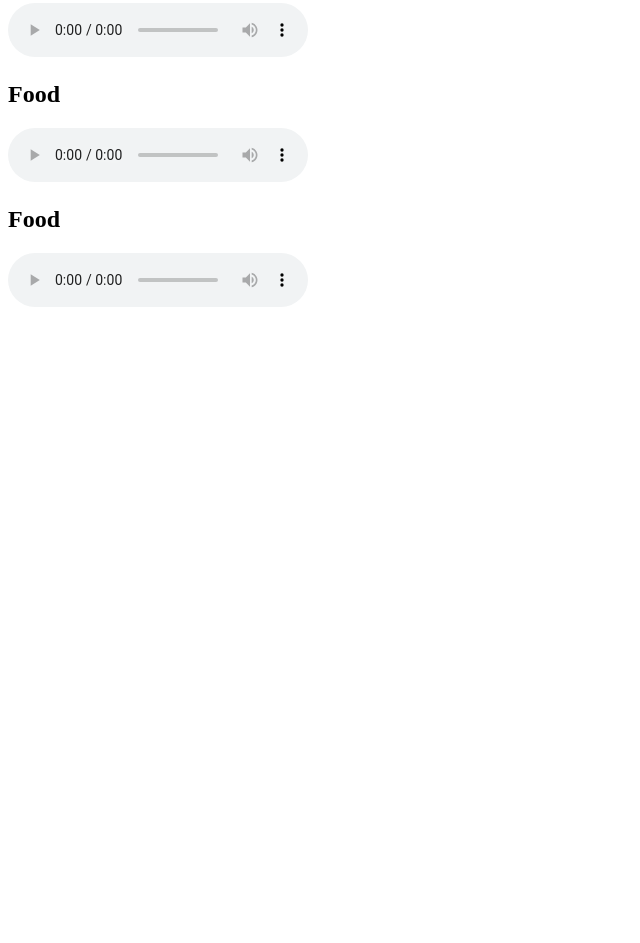
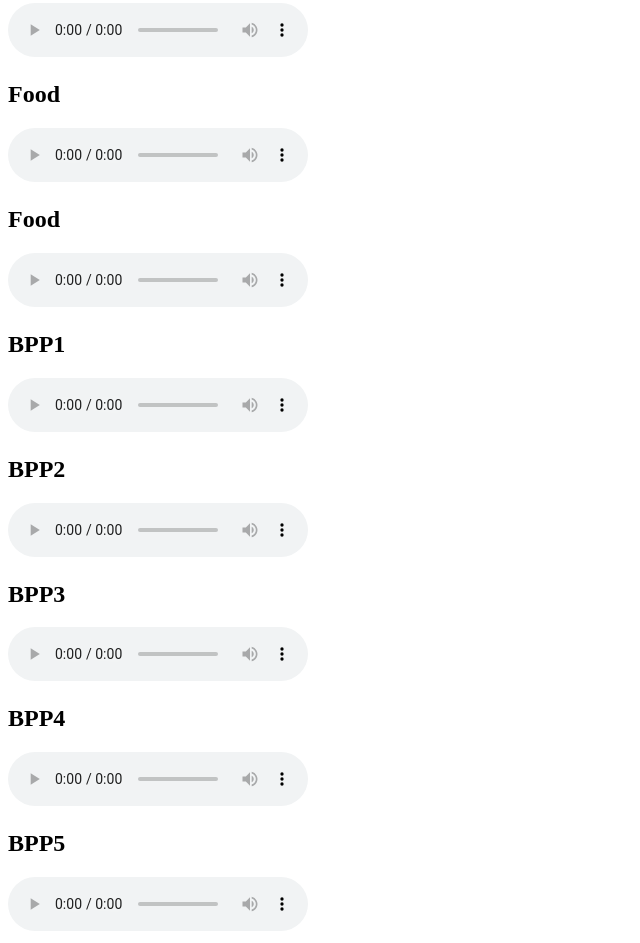
Before and after one commit to bdoersch/pleased, a plain HTML site: page index.html in a window 1280 px wide. Shown: the part 9734-10677 px from the top of the page, without its empty margins (0-640 px from the left). Before the commit the page ends 10053 px from the top, so only its background shows below. Drawn offline with Linux system fonts and the light colour scheme.

Commit message:
Update index.html

```diff
--- a/index.html
+++ b/index.html
@@ -565,7 +565,42 @@
         <!-- Food -->
   <h2>Food</h2>
   <audio controls>
-    <source src="20, continued (interview) - Ultra-Processed People - Chris van Tulleken.mp3" type="audio/mpeg">
+    <source src="21, continued (interview) - Ultra-Processed People - Chris van Tulleken.mp3" type="audio/mpeg">
+    Your browser does not support the audio element.
+  </audio>
+
+          <!-- BPP1 -->
+  <h2>BPP1</h2>
+  <audio controls>
+    <source src="22, continued (interview) - Ultra-Processed People - Chris van Tulleken.mp3" type="audio/mpeg">
+    Your browser does not support the audio element.
+  </audio>
+
+           <!-- BPP2 -->
+  <h2>BPP2</h2>
+  <audio controls>
+    <source src="23, continued (interview) - Ultra-Processed People - Chris van Tulleken.mp3" type="audio/mpeg">
+    Your browser does not support the audio element.
+  </audio>
+
+           <!-- BPP3 -->
+  <h2>BPP3</h2>
+  <audio controls>
+    <source src="24, continued (interview) - Ultra-Processed People - Chris van Tulleken.mp3" type="audio/mpeg">
+    Your browser does not support the audio element.
+  </audio>
+
+           <!-- BPP4 -->
+  <h2>BPP4</h2>
+  <audio controls>
+    <source src="25, continued (interview) - Ultra-Processed People - Chris van Tulleken.mp3" type="audio/mpeg">
+    Your browser does not support the audio element.
+  </audio>
+
+           <!-- BPP5 -->
+  <h2>BPP5</h2>
+  <audio controls>
+    <source src="26, continued (interview) - Ultra-Processed People - Chris van Tulleken.mp3" type="audio/mpeg">
     Your browser does not support the audio element.
   </audio>
 
```
